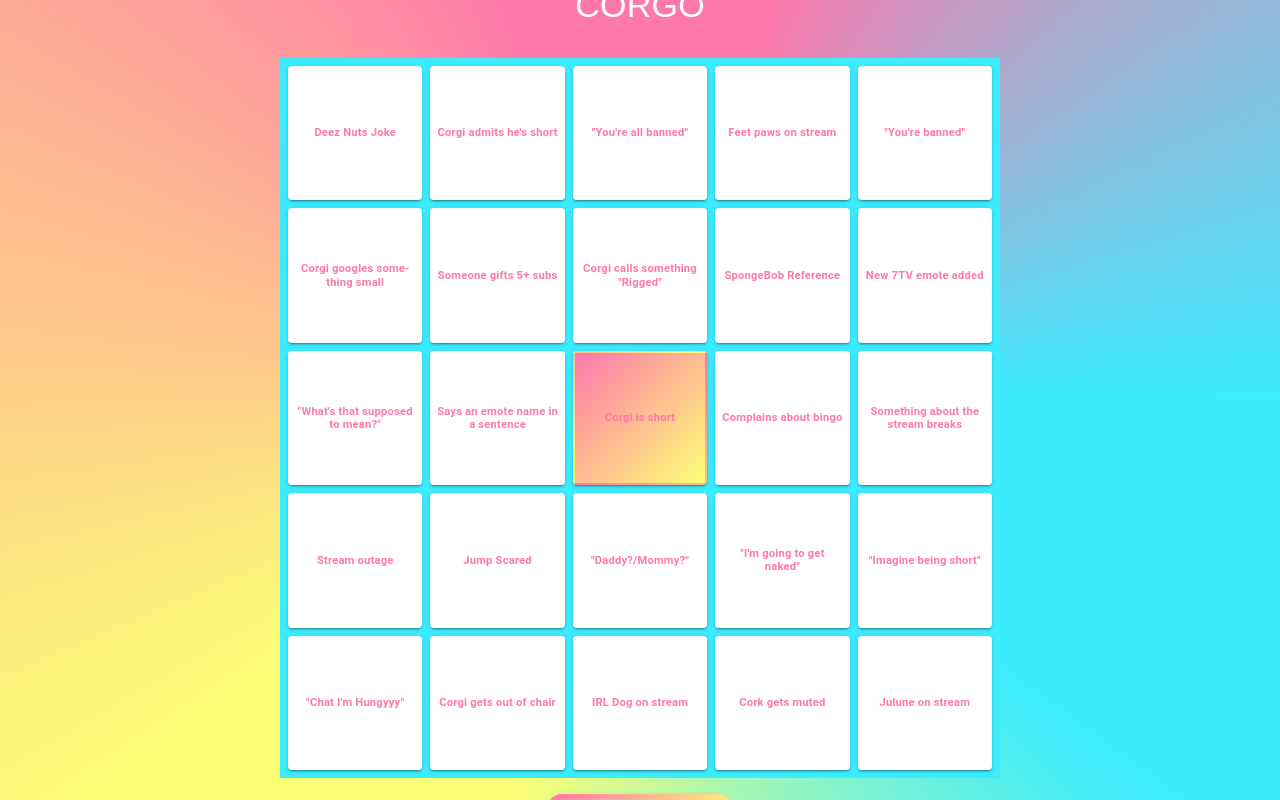
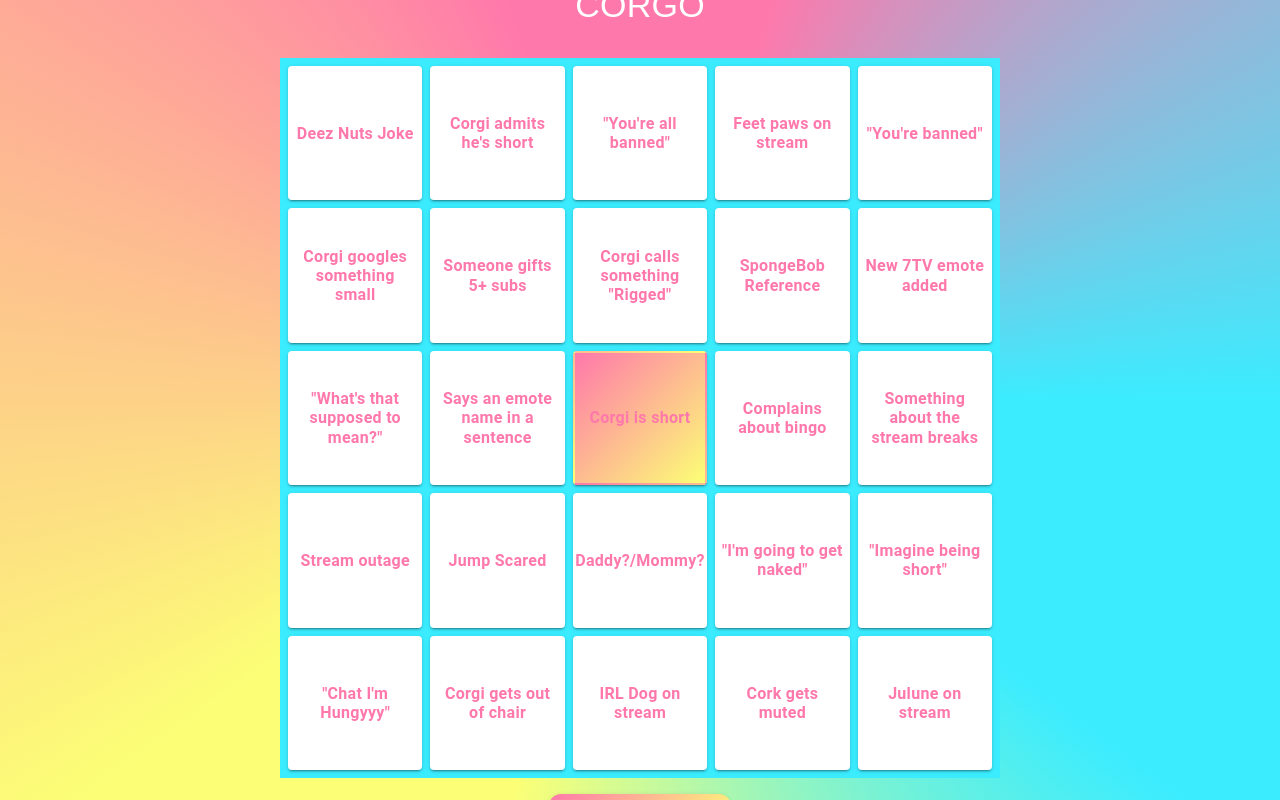
Before and after one commit to MeepsKitten/Corgo, a Vue app: page / in a window 1280 px wide. Built offline with nearby package versions, Linux system fonts and the light colour scheme.

Commit message:
housekeeping

```diff
--- a/index.html
+++ b/index.html
@@ -5,7 +5,7 @@
     <meta charset="UTF-8" />
     <link rel="icon" href="/favicon.ico" />
     <meta name="viewport" content="width=device-width, initial-scale=1.0" />
-    <title>Welcome to Vuetify 3</title>
+    <title>Corgo! CorgiCam Bingo</title>
 </head>
 
 <body>
--- a/src/pages/index.vue
+++ b/src/pages/index.vue
@@ -226,7 +226,7 @@ onMounted(() => {
   color: #ff78ab;
   position: relative;
   z-index: 1;
-  font-size: 1.4vmin;
+  font-size: 2vmin;
   line-height: 1.2;
   padding: 0.5vmin;
   word-wrap: break-word;
```
Also changed, not shown: 1 other file (tests, documents, lock files or other folders).
